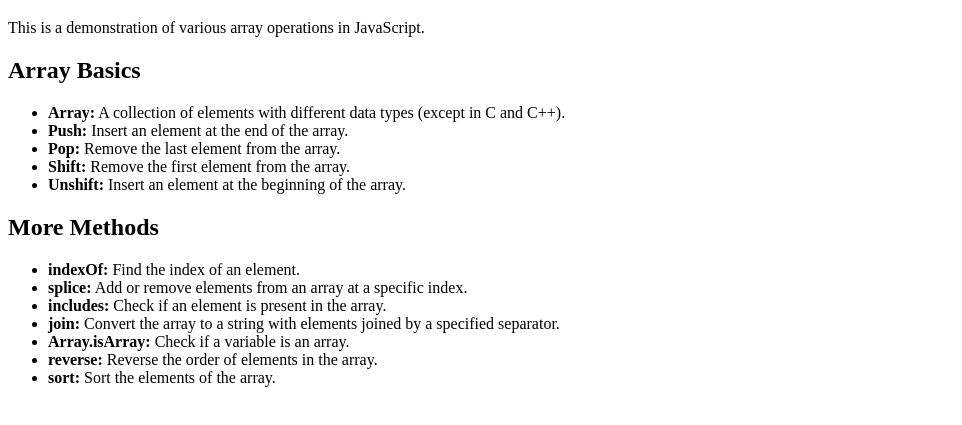
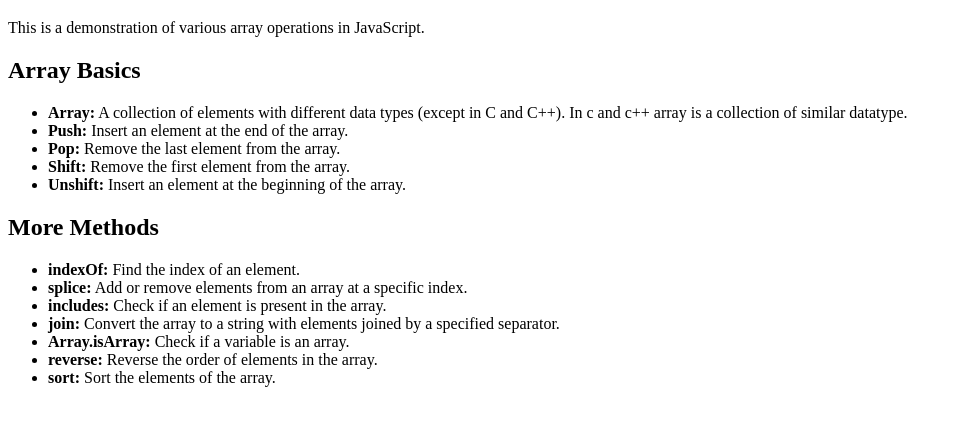
Before and after one commit to VasundharaShivankar/icp-7-assignment-33, a plain HTML site: page index.html in a window 1280 px wide. Shown: the part 61-486 px from the top of the page, without its empty margins (0-962 px from the left). Drawn offline with Linux system fonts and the light colour scheme.

Commit message:
array define

```diff
--- a/index.html
+++ b/index.html
@@ -10,7 +10,7 @@
     <p>This is a demonstration of various array operations in JavaScript.</p>
     <h2>Array Basics</h2>
     <ul>
-        <li><strong>Array:</strong> A collection of elements with different data types (except in C and C++).</li>
+        <li><strong>Array:</strong> A collection of elements with different data types (except in C and C++). In c and c++ array is a collection of similar datatype.</li>
         <li><strong>Push:</strong> Insert an element at the end of the array.</li>
         <li><strong>Pop:</strong> Remove the last element from the array.</li>
         <li><strong>Shift:</strong> Remove the first element from the array.</li>
```
